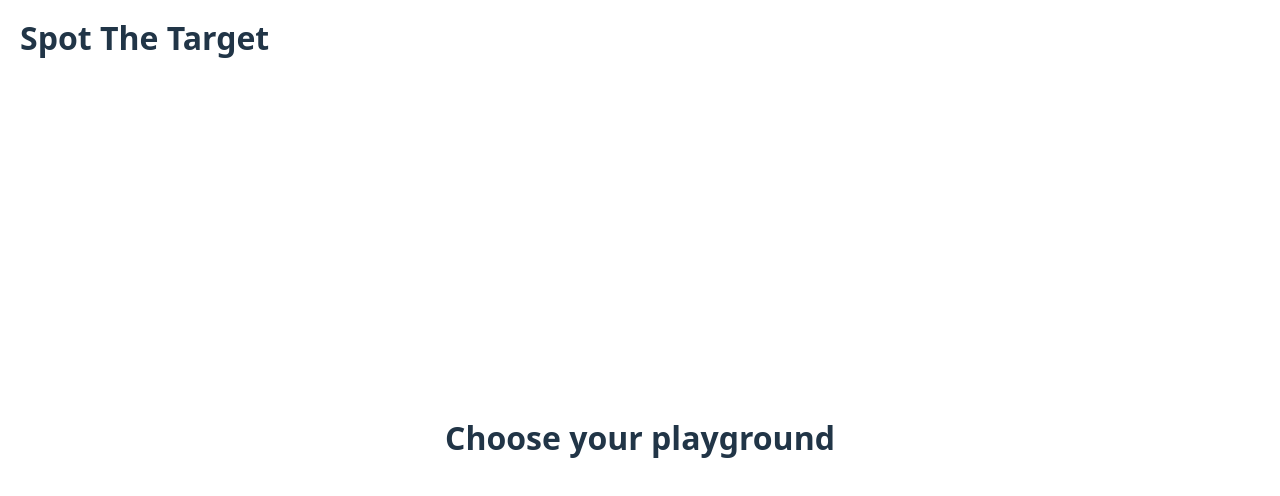
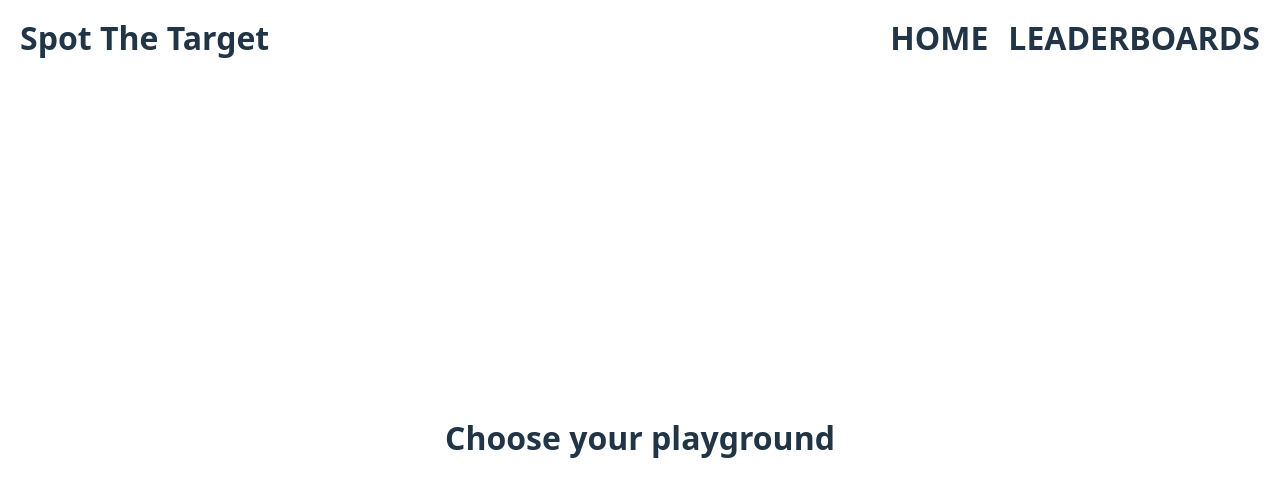
Before and after one commit to Mohamedsayhii/spot-the-target-frontend, a React (Vite) app: page / in a window 1280 px wide. Shown: the top 496 px of the page. Built offline with nearby package versions, Linux system fonts and the light colour scheme.

Commit message:
Redesign the header

```diff
--- a/src/components/Header.jsx
+++ b/src/components/Header.jsx
@@ -1,8 +1,26 @@
+import { Link } from 'react-router-dom';
+import styled from 'styled-components';
+
+const Navbar = styled.nav`
+	display: flex;
+	justify-content: space-between;
+	align-items: center;
+
+	.nav-buttons {
+		display: flex;
+		gap: 2rem;
+	}
+`;
+
 function Header() {
 	return (
-		<>
+		<Navbar>
 			<h1>Spot The Target</h1>
-		</>
+			<div className='nav-buttons'>
+				<h1>HOME</h1>
+				<h1>LEADERBOARDS</h1>
+			</div>
+		</Navbar>
 	);
 }
 
```
